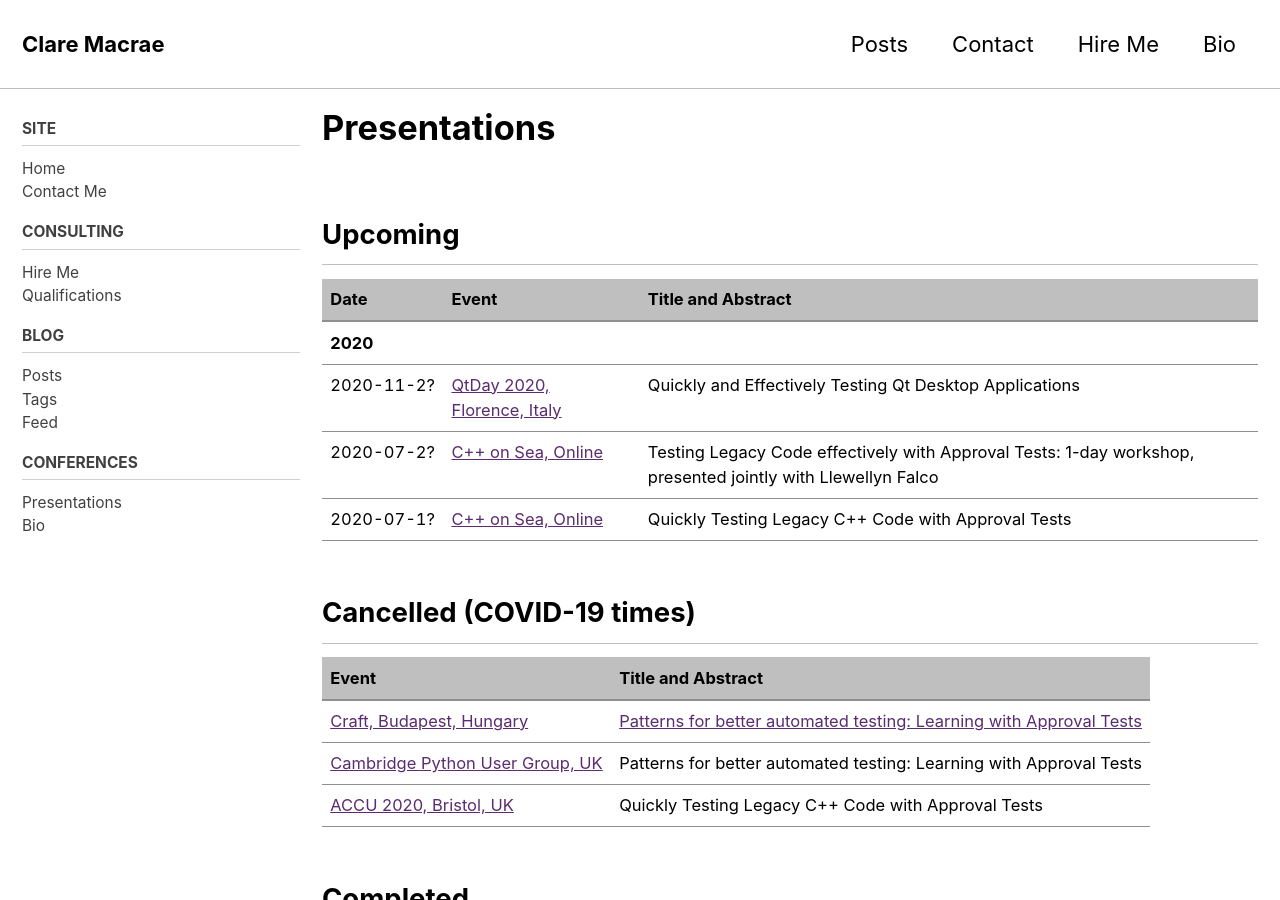
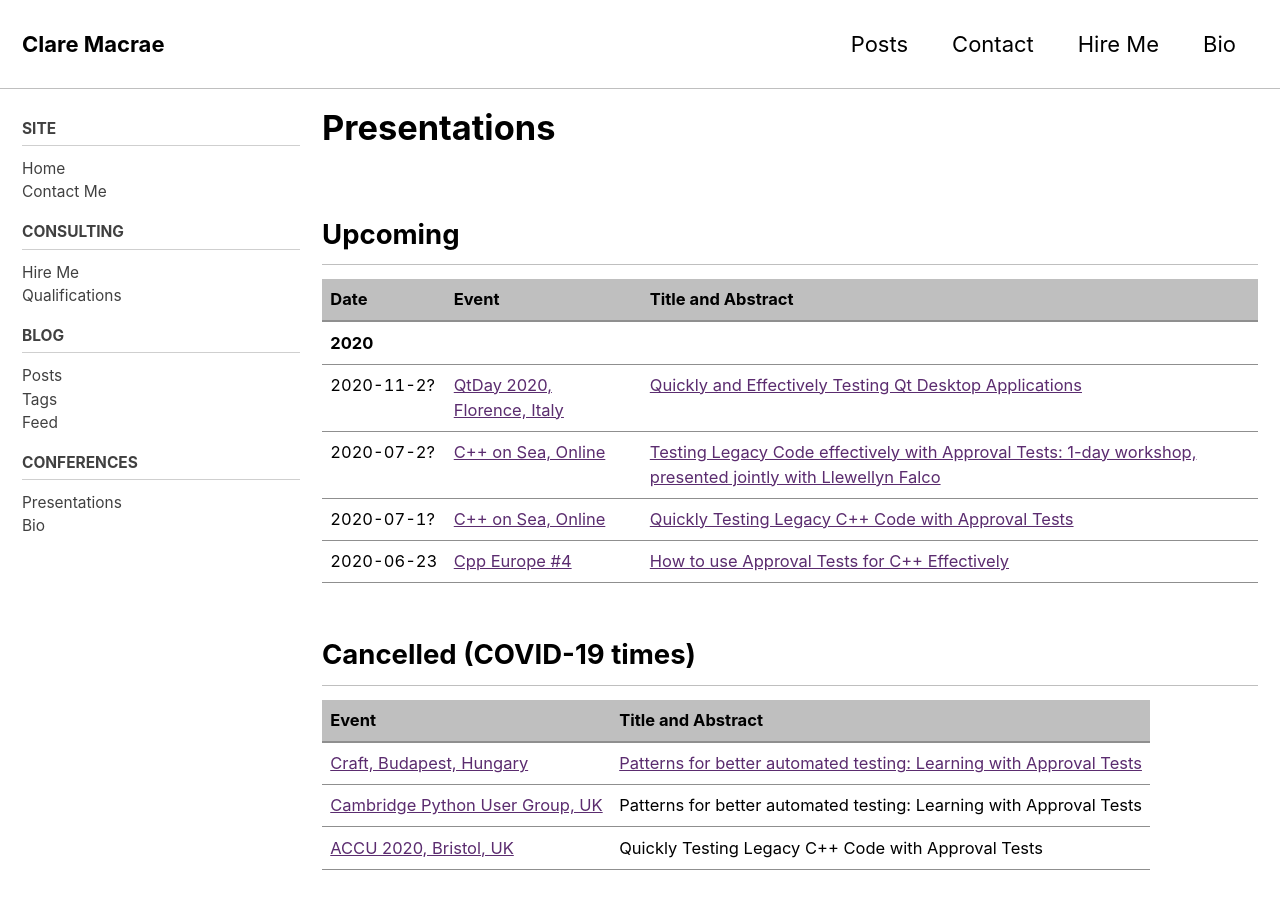
Before and after one commit to claremacrae/claremacrae.github.io, a Jekyll site: the page built from conferences/presentations.md, in a window 1280 px wide and 900 px high. Built offline with Jekyll 4.4.1, drawn with Linux system fonts in a browser that asks for light colours; cached includes are drawn as plain includes; nearby versions of some CDN libraries.

Commit message:
Add 'Cpp Europe #4' talk - and links to abstracts for upcoming talks

```diff
--- a/conferences/presentations.md
+++ b/conferences/presentations.md
@@ -11,9 +11,10 @@ read_time: false
 | Date  | Event | Title and Abstract |
 | ----- | ----- | ------------------ |
 | **2020** | &nbsp; | &nbsp; |
-| <span class="text-tabular-dates">2020-11-2?</span> | [QtDay 2020, Florence,&nbsp;Italy](https://www.qtday.it/) | Quickly and Effectively Testing Qt Desktop Applications |
-| <span class="text-tabular-dates">2020-07-2?</span> | [C++ on Sea, Online](https://cpponsea.uk/) | Testing Legacy Code effectively with Approval Tests: 1-day workshop, presented jointly with Llewellyn Falco |
-| <span class="text-tabular-dates">2020-07-1?</span> | [C++ on Sea, Online](https://cpponsea.uk/) | Quickly Testing Legacy C++ Code with Approval Tests |
+| <span class="text-tabular-dates">2020-11-2?</span> | [QtDay 2020, Florence,&nbsp;Italy](https://www.qtday.it/) | [Quickly and Effectively Testing Qt Desktop Applications](https://www.qtday.it/agenda/speakers/573234) |
+| <span class="text-tabular-dates">2020-07-2?</span> | [C++ on Sea, Online](https://cpponsea.uk/) | [Testing Legacy Code effectively with Approval Tests: 1-day workshop, presented jointly with Llewellyn Falco](https://cpponsea.uk/2020/sessions/workshop_testing-legacy-code-effectively-with-approval-tests.html) |
+| <span class="text-tabular-dates">2020-07-1?</span> | [C++ on Sea, Online](https://cpponsea.uk/) | [Quickly Testing Legacy C++ Code with Approval Tests](https://cpponsea.uk/2020/sessions/quickly-testing-legacy-cpp-code-with-approval-tests.html) |
+| <span class="text-tabular-dates">2020-06-23</span> | [Cpp Europe #4](https://cppeurope.com) | [How to use Approval Tests for C++ Effectively](https://cppeurope.com/sessions/session-with-clare-macrae/) |
 
 ## Cancelled (COVID-19 times)
 
```
